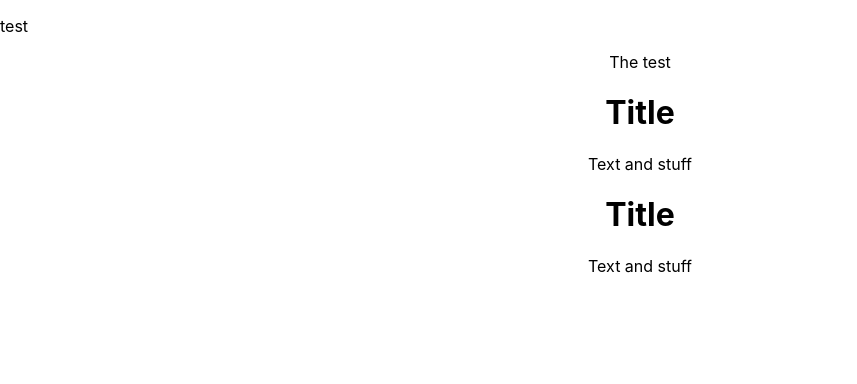
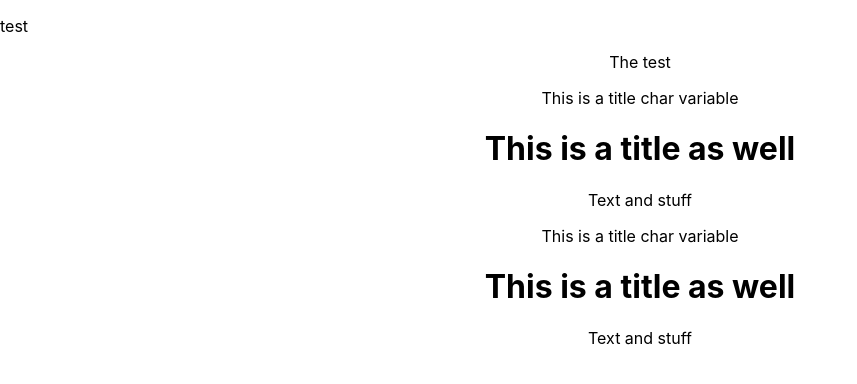
Before and after one commit to envistacom/react-course, a React (Create React App) app in the folder inventory/: page / in a window 1280 px wide. Shown: the top 384 px of the page, without its empty margins (0-857 px from the left). Built offline with nearby package versions, Linux system fonts and the light colour scheme.

Commit message:
Component-JSX comment, variable,ternary expression

```diff
--- a/inventory/src/App.js
+++ b/inventory/src/App.js
@@ -12,9 +12,19 @@ function App() {
 }
 
 function Info() {
+  const title = "This is a title char variable";
+
+  const title2 = "This is a title as well";
+  const showTitle2 = true;
+
   return (
     <div>
-      <h1>Title</h1>
+      {title}
+      {/*This is a proper JSX comment*/}
+      {/*Ternary expression - if showTitle2 is true
+       then value is title2
+       otherwise value is "No title2" */}
+      <h1>{showTitle2 ? title2 : "No title2"}</h1>
       <p>Text and stuff</p>
     </div>
   )
```
